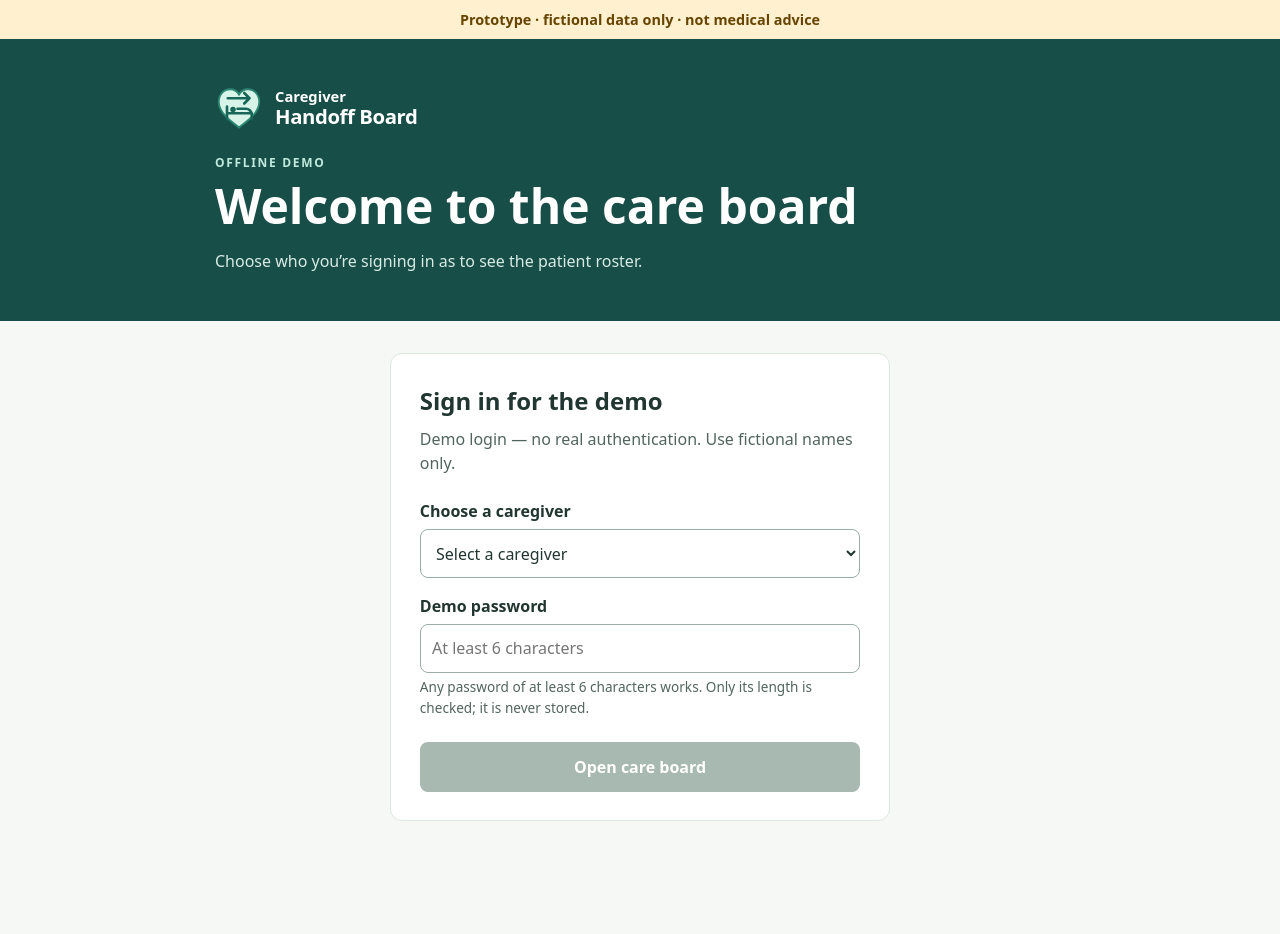
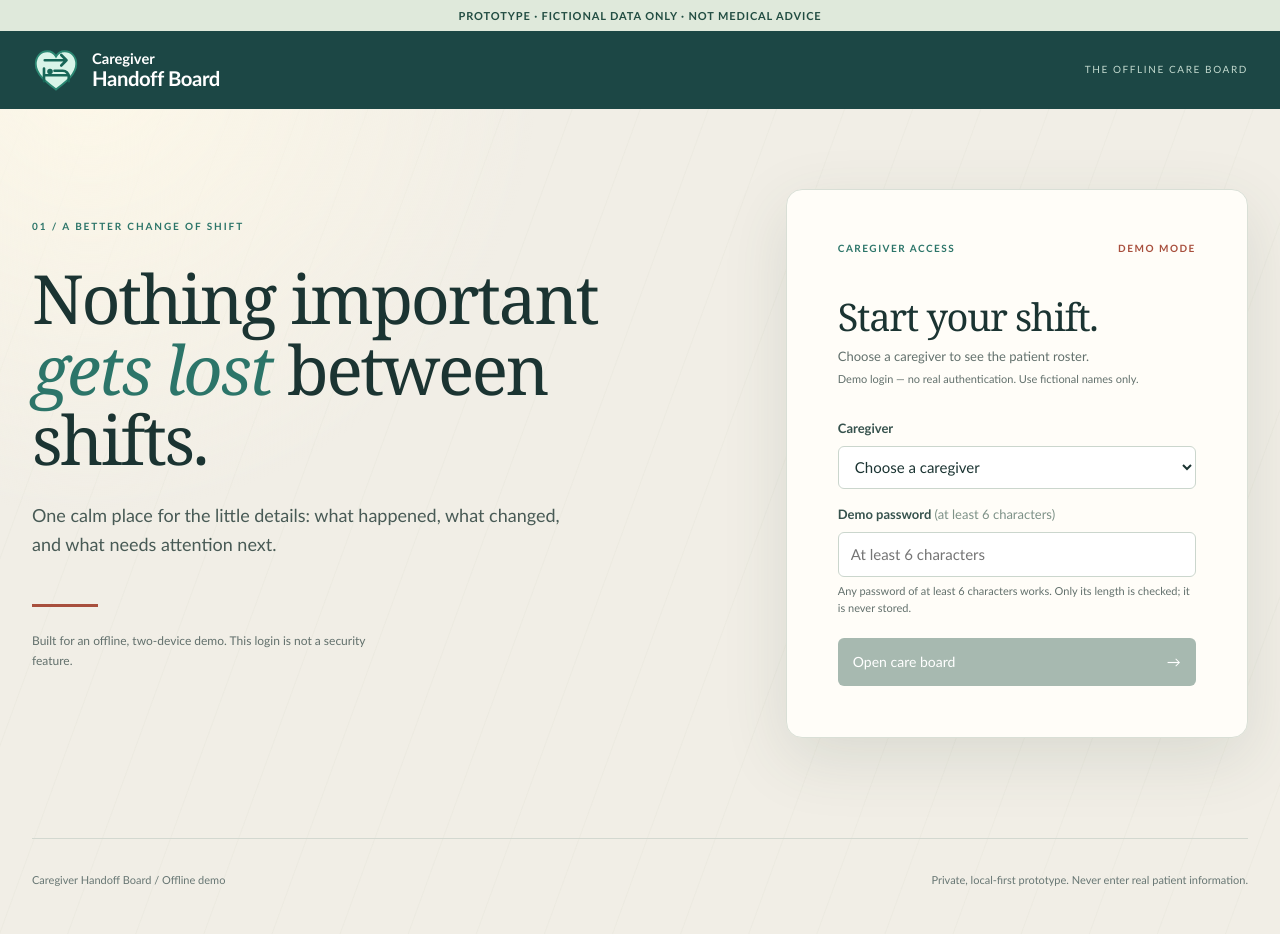
Before and after one commit to matiastripode/hw_hackathon_oct_2026, a FastAPI app: page /login in a window 1280 px wide. Before the commit the page ends 821 px from the top, so only its background shows below. Run offline with FastAPI, Linux system fonts and the light colour scheme; data comes from the database, SQL or seed files in the repository.

Commit message:
Bring matthew landing design to main with main logo

```diff
--- a/handoff/static/styles.css
+++ b/handoff/static/styles.css
@@ -91,3 +91,103 @@
   .intro { display: block; }
   .intro p { margin-top: .65rem; }
 }
+
+/* Sign-in landing page, adapted from the matthew branch without changing the board. */
+.landing {
+  --paper: #f1eee6;
+  --white: #fffdf8;
+  --ink: #1b3432;
+  --muted: #62706c;
+  --forest: #1c4745;
+  --sea: #2c7569;
+  --line: #d9dfd6;
+  --rust: #a84f3d;
+  --amber: #e7b677;
+  color: var(--ink);
+  background: radial-gradient(circle at 7% 7%, #fdf8e9 0, transparent 28rem),
+    repeating-linear-gradient(110deg, transparent 0 62px, #dfdfd248 63px, transparent 64px),
+    var(--paper);
+  font: 15px/1.55 "Trebuchet MS", Verdana, sans-serif;
+}
+.landing button, .landing input, .landing select { font: inherit; }
+.landing-wrap { width: min(1280px, calc(100% - 64px)); margin-inline: auto; }
+.landing .disclaimer {
+  padding: 7px 16px; background: #dfe9db; color: #224d42;
+  font-size: 11px; font-weight: 700; letter-spacing: .08em; text-transform: uppercase;
+}
+.landing-header { padding: 0; background: var(--forest); color: #f7f9ed; }
+.landing-header .landing-wrap {
+  min-height: 78px; display: flex; align-items: center; justify-content: space-between; gap: 20px;
+}
+.landing .brand { margin: 0; }
+.landing .brand-name { color: #fff; }
+.landing .brand:hover .brand-name { color: #bee9dc; }
+.landing-caption { font-size: 10px; letter-spacing: .16em; color: #c2d9ce; }
+.landing-layout {
+  min-height: calc(100vh - 200px); display: grid;
+  grid-template-columns: 1.15fr .85fr; align-items: center;
+  gap: clamp(40px, 10vw, 150px); padding-block: 80px 100px;
+}
+.landing-eyebrow { font-size: 10px; font-weight: 700; letter-spacing: .19em; color: var(--sea); }
+.landing-intro h1, .landing .login-card h2 {
+  font-family: Georgia, "Times New Roman", serif; font-weight: 400; letter-spacing: -.035em;
+}
+.landing-intro h1 { font-size: clamp(47px, 5.3vw, 82px); line-height: 1.04; margin: 27px 0 26px; }
+.landing-intro h1 i { color: var(--sea); font-weight: 400; }
+.landing-intro > p { font-size: 18px; line-height: 1.65; color: #485a55; max-width: 530px; }
+.landing-rule { width: 66px; height: 3px; background: var(--rust); margin: 44px 0 24px; }
+.landing-intro .landing-small-note { font-size: 12px; color: var(--muted); max-width: 350px; }
+.landing .login-card {
+  max-width: none; margin: 0; padding: clamp(26px, 4vw, 52px);
+  background: var(--white); border: 1px solid var(--line); border-radius: 16px;
+  box-shadow: 0 20px 65px #3b514020;
+}
+.landing-card-topline {
+  display: flex; justify-content: space-between; gap: 12px; margin-bottom: 39px;
+  color: var(--sea); font-size: 10px; font-weight: 700; letter-spacing: .15em;
+}
+.landing-card-topline span:last-child { color: var(--rust); }
+.landing .login-card h2 { font-size: 38px; line-height: 1.1; margin-bottom: 8px; }
+.landing .demo-note { margin: 0; color: var(--muted); font-size: 13px; }
+.landing .landing-login-note { margin: 4px 0 0; color: var(--muted); font-size: 11px; }
+.landing .login-card form { margin-top: 31px; }
+.landing .login-card label { margin: 15px 0 8px; color: #36524d; font-size: 13px; font-weight: 700; }
+.landing-field-hint { color: #7d9187; font-weight: 400; }
+.landing .login-card input, .landing .login-card select {
+  min-height: 43px; padding: 10px 12px; border: 1px solid #cbd6cd;
+  border-radius: 6px; color: var(--ink); background: #fff;
+}
+.landing .field-hint { color: var(--muted); font-size: 11px; }
+.landing .primary-button {
+  display: flex; justify-content: space-between; align-items: center;
+  min-height: 48px; padding: 10px 15px; margin-top: 22px;
+  border-radius: 6px; background: var(--rust); text-align: left; font-size: 14px;
+}
+.landing .primary-button:hover { background: #8f3e30; }
+.landing .primary-button:disabled { background: #a7b9b0; }
+.landing-footer {
+  display: flex; justify-content: space-between; gap: 20px;
+  padding-block: 32px 46px; border-top: 1px solid #d3d8d0;
+  color: #677673; font-size: 11px;
+}
+@keyframes landing-arrive {
+  from { opacity: 0; transform: translateY(13px); }
+  to { opacity: 1; transform: translateY(0); }
+}
+.landing-intro, .landing .login-card { animation: landing-arrive .55s ease both; }
+.landing .login-card { animation-delay: .12s; }
+@media (max-width: 760px) {
+  .landing-wrap { width: min(100% - 32px, 580px); }
+  .landing-header .landing-wrap { min-height: 66px; }
+  .landing-caption { display: none; }
+  .landing-layout { grid-template-columns: 1fr; gap: 30px; padding-block: 45px 55px; }
+  .landing-intro h1 { font-size: clamp(42px, 10vw, 62px); }
+  .landing-intro > p { font-size: 15px; }
+  .landing-rule { margin: 25px 0 16px; }
+  .landing-card-topline { margin-bottom: 25px; }
+  .landing-footer { flex-direction: column; gap: 6px; padding-block: 25px; }
+  .landing .login-card input, .landing .login-card select { font-size: 16px; }
+}
+@media (prefers-reduced-motion: reduce) {
+  .landing-intro, .landing .login-card { animation: none; }
+}
--- a/handoff/templates/login.html
+++ b/handoff/templates/login.html
@@ -8,38 +8,49 @@
   <link rel="icon" type="image/svg+xml" href="{{ url_for('static', path='/logo.svg') }}">
   <script src="{{ url_for('static', path='/login.js') }}" defer></script>
 </head>
-<body>
+<body class="landing">
   <div class="disclaimer" role="note">Prototype · fictional data only · not medical advice</div>
-  <header>
-    <div class="wrap">
+  <header class="landing-header">
+    <div class="landing-wrap">
       <a class="brand" href="/" aria-label="Caregiver Handoff Board home">
         <img src="{{ url_for('static', path='/logo.svg') }}" alt="" width="48" height="48">
         <span class="brand-name">Caregiver<strong>Handoff Board</strong></span>
       </a>
-      <p class="eyebrow">Offline demo</p>
-      <h1>Welcome to the care board</h1>
-      <p>Choose who you’re signing in as to see the patient roster.</p>
+      <span class="landing-caption">THE OFFLINE CARE BOARD</span>
     </div>
   </header>
-  <main class="wrap">
+  <main class="landing-wrap landing-layout">
+    <section class="landing-intro" aria-labelledby="landing-title">
+      <span class="landing-eyebrow">01 / A BETTER CHANGE OF SHIFT</span>
+      <h1 id="landing-title">Nothing important<br><i>gets lost</i> between shifts.</h1>
+      <p>One calm place for the little details: what happened, what changed, and what needs attention next.</p>
+      <div class="landing-rule"></div>
+      <p class="landing-small-note">Built for an offline, two-device demo. This login is not a security feature.</p>
+    </section>
     <section class="login-card" aria-labelledby="login-title">
-      <h2 id="login-title">Sign in for the demo</h2>
-      <p class="demo-note">Demo login — no real authentication. Use fictional names only.</p>
+      <div class="landing-card-topline"><span>CAREGIVER ACCESS</span><span>DEMO MODE</span></div>
+      <h2 id="login-title">Start your shift.</h2>
+      <p class="demo-note">Choose a caregiver to see the patient roster.</p>
+      <p class="landing-login-note">Demo login — no real authentication. Use fictional names only.</p>
       {% if error %}<p class="form-error" role="alert">{{ error }}</p>{% endif %}
       <form action="/login" method="post">
-        <label for="caregiver">Choose a caregiver</label>
+        <label for="caregiver">Caregiver</label>
         <select id="caregiver" name="caregiver" required>
-          <option value="">Select a caregiver</option>
+          <option value="">Choose a caregiver</option>
           {% for person in caregivers %}
           <option value="{{ person['name'] }}" {% if selected_caregiver == person['name'] %}selected{% endif %}>{{ person["name"] }}</option>
           {% endfor %}
         </select>
-        <label for="password">Demo password</label>
+        <label for="password">Demo password <span class="landing-field-hint">(at least 6 characters)</span></label>
         <input id="password" name="password" type="password" minlength="6" required autocomplete="off" placeholder="At least 6 characters">
         <p class="field-hint">Any password of at least 6 characters works. Only its length is checked; it is never stored.</p>
-        <button class="primary-button" id="open-board" type="submit">Open care board</button>
+        <button class="primary-button" id="open-board" type="submit">Open care board <span aria-hidden="true">&rarr;</span></button>
       </form>
     </section>
   </main>
+  <footer class="landing-wrap landing-footer">
+    <span>Caregiver Handoff Board / Offline demo</span>
+    <span>Private, local-first prototype. Never enter real patient information.</span>
+  </footer>
 </body>
 </html>
```
Also changed, not shown: tests/test_app.py (+12 -0 lines).
